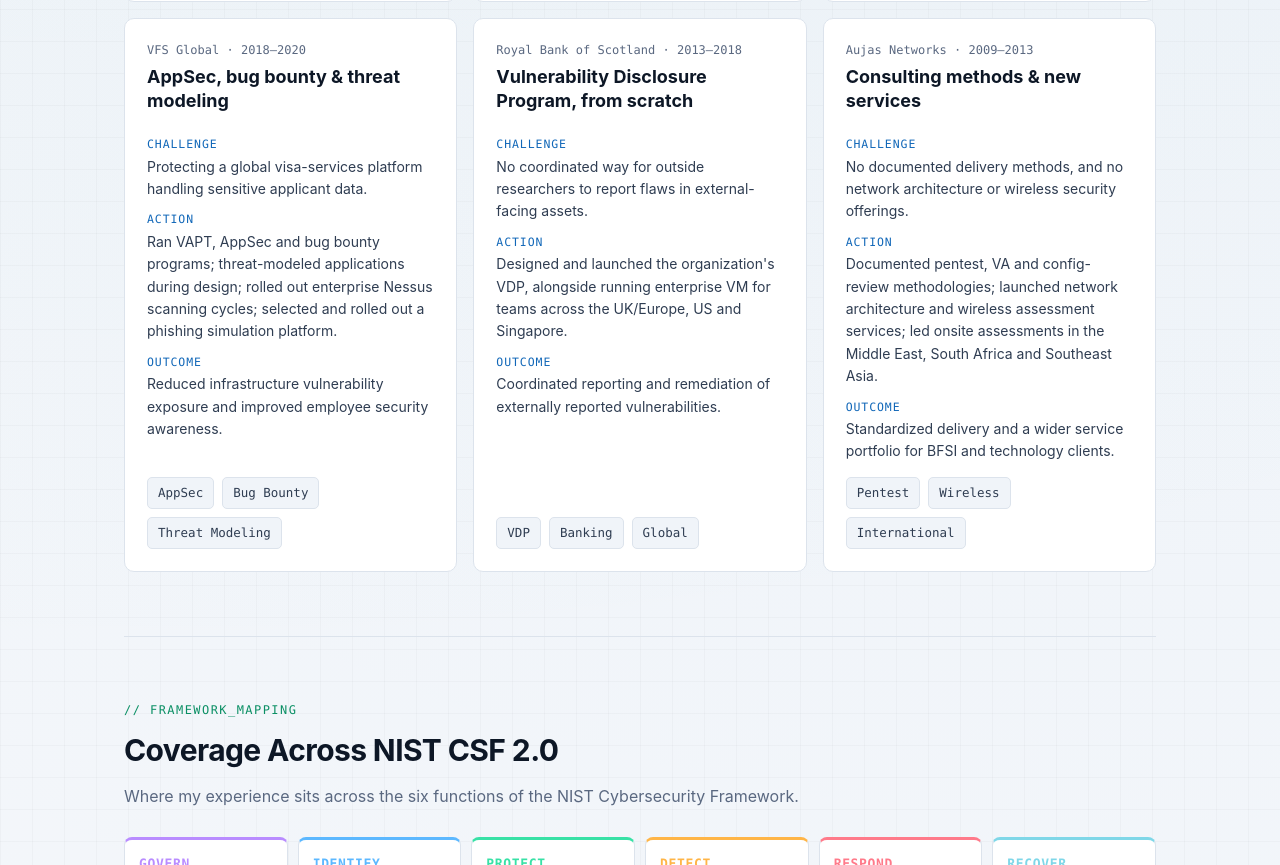
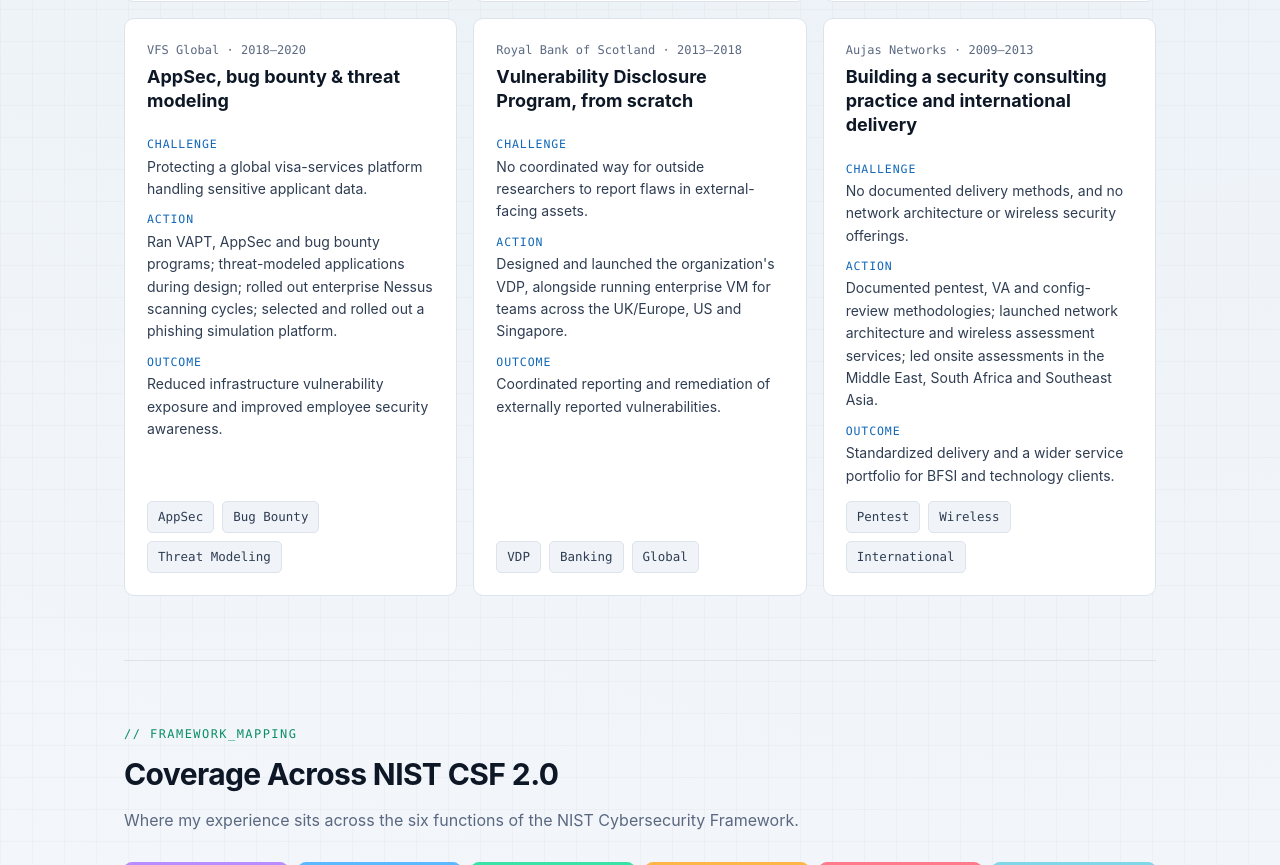
Before and after one commit to Milind2135/Milind2135.github.io, a plain HTML site: page index.html in a window 1280 px wide. Shown: the part 3351-4216 px from the top of the page. Drawn offline with Linux system fonts and the light colour scheme.

Commit message:
Projects: rename Aujas card heading
Co-Authored-By: Claude Opus 5.5 <noreply@anthropic.com>
Claude-Session: https://claude.ai/code/session_016H2uWmViWMCzNQX1E3ZEd3

```diff
--- a/index.html
+++ b/index.html
@@ -398,7 +398,7 @@
 
       <article class="card prog">
         <div class="org">Aujas Networks · 2009–2013</div>
-        <h3>Consulting methods &amp; new services</h3>
+        <h3>Building a security consulting practice and international delivery</h3>
         <dl>
           <dt>Challenge</dt><dd>No documented delivery methods, and no network architecture or wireless security offerings.</dd>
           <dt>Action</dt><dd>Documented pentest, VA and config-review methodologies; launched network architecture and wireless assessment services; led onsite assessments in the Middle East, South Africa and Southeast Asia.</dd>
```
